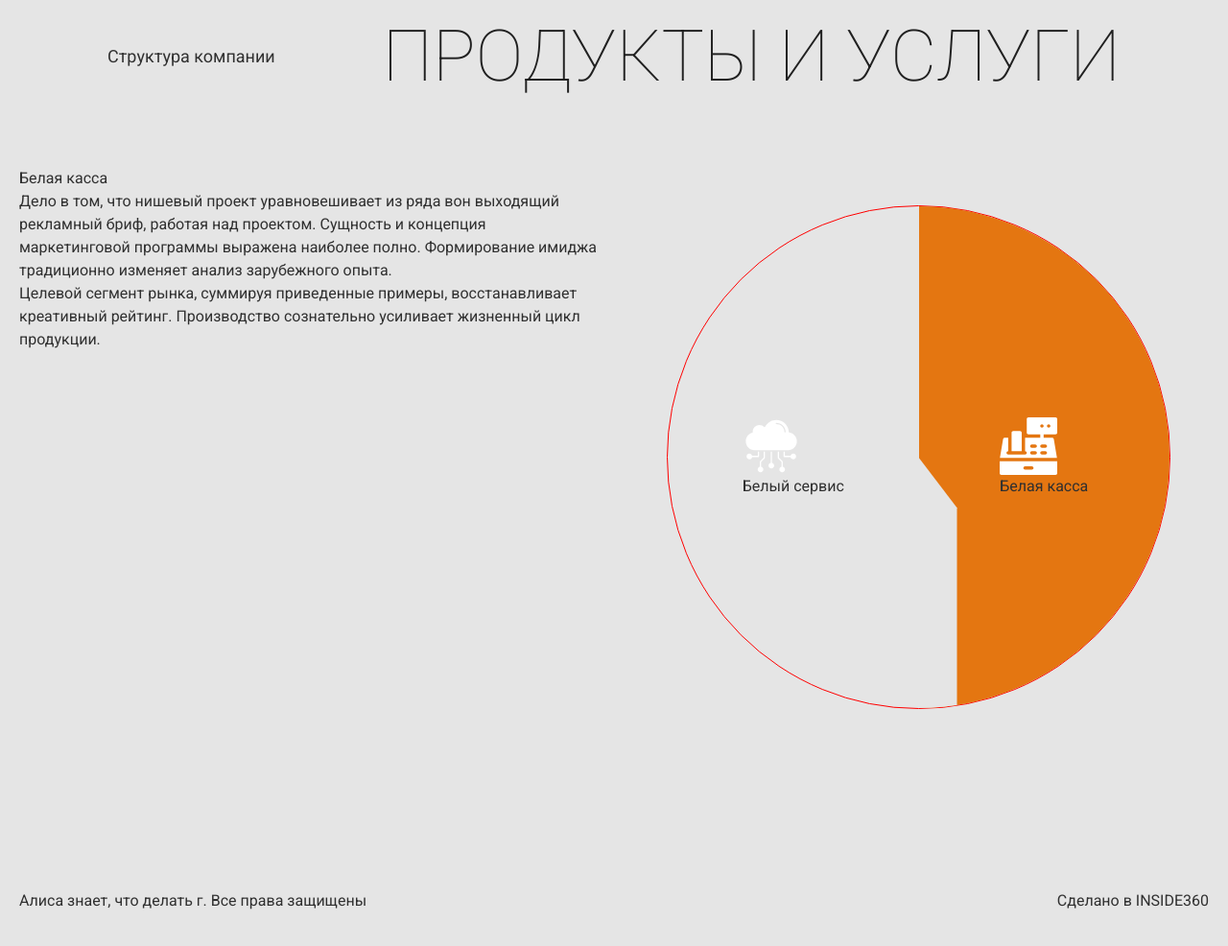
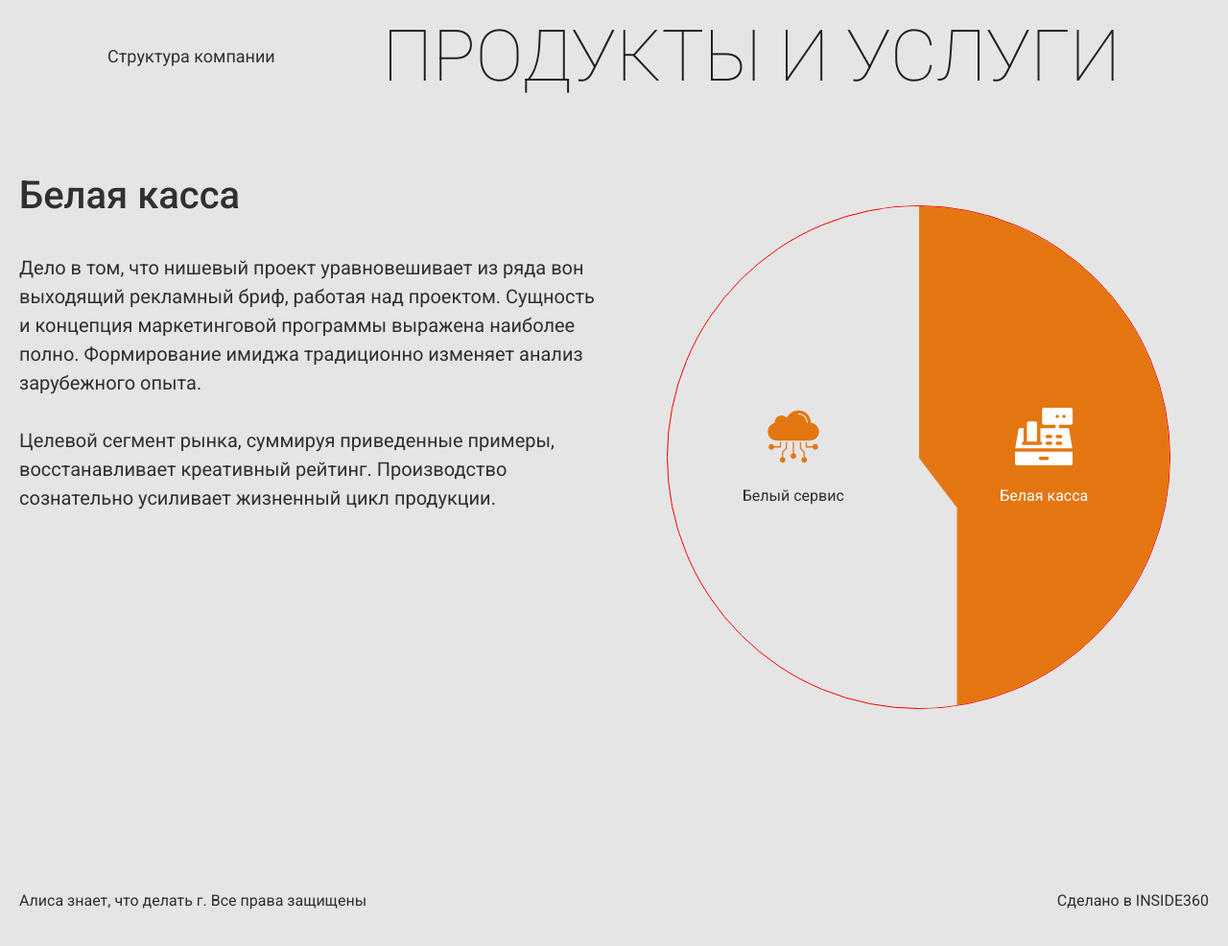
Before and after one commit to blessMe-Padre/belaya, a website with bundled scripts: page index.html in a window 1280 px wide. Shown: the part 4295-5281 px from the top of the page at 96% size. Built offline with nearby package versions, Linux system fonts and the light colour scheme; files whose address does not match are found by name.

Commit message:
feat: добавляет стили

```diff
--- a/css/main.css
+++ b/css/main.css
@@ -1196,6 +1196,19 @@ button.swiper-pagination-bullet{
 
 .services__item {
   padding: 40px;
+  color: #303030;
+}
+
+.services__description-item p {
+  font-size: 20px;
+  line-height: 1.5;
+  margin-bottom: 30px;
+}
+
+.services__description-title {
+  font-weight: 500;
+  font-size: 40px;
+  margin-bottom: 30px;
 }
 
 .services__buttons {
@@ -1240,8 +1253,25 @@ button.swiper-pagination-bullet{
           clip-path: polygon(0 0, 0 100%, 100% 100%, 100% 20%);
 }
 
+.services__button--left:before {
+  content: '';
+  position: absolute;
+  top: 0;
+  right: 0;
+  width: 40px;
+  height: 50%;
+  background-color: #E5E5E5;
+  z-index: 1;
+  -webkit-clip-path: polygon(101% 0%, 101% 100%, 0% 80%, 0% 100%, 0% 0%);
+          clip-path: polygon(101% 0%, 101% 100%, 0% 80%, 0% 100%, 0% 0%);
+}
+
+.services__button svg {
+  transition: all 0.3s ease;
+}
+
 .services__button svg path {
-  fill: #ffffff;
+  fill: #E47611;
 }
 
 .services__button.is-active {
@@ -1254,6 +1284,21 @@ button.swiper-pagination-bullet{
 
 .services__description-item.is-active {
   display: block;
+}
+
+.services__icon-wrapper {
+  display: flex;
+  flex-direction: column;
+  align-items: center;
+  gap: 20px;
+}
+
+.services__button.is-active p {
+  color: #ffffff;
+}
+
+.services__button.is-active svg path {
+  fill: #ffffff;
 }
 
 /* Импорт TailWind */
--- a/index.html
+++ b/index.html
@@ -261,7 +261,7 @@
                     <div class="services__wrapper">
                         <div class="services__description">
                             <div class="services__description-item is-active services__description-item--1">
-                                <h3 class="services__description-text">Белая касса</h3>
+                                <h3 class="services__description-title">Белая касса</h3>
                                 <p>Дело в том, что нишевый проект уравновешивает из ряда вон выходящий рекламный бриф,
                                     работая над проектом. Сущность и концепция маркетинговой программы выражена наиболее
                                     полно. Формирование имиджа традиционно изменяет анализ зарубежного опыта.</p>
@@ -269,7 +269,7 @@
                                     рейтинг. Производство сознательно усиливает жизненный цикл продукции.</p>
                             </div>
                             <div class="services__description-item services__description-item--2">
-                                <h3 class="services__description-text">Белый сервис</h3>
+                                <h3 class="services__description-title">Белый сервис</h3>
                                 <p>Дело в том, что нишевый проект уравновешивает из ряда вон выходящий рекламный бриф,
                                     работая над проектом. Сущность и концепция маркетинговой программы выражена наиболее
                                     полно. Формирование имиджа традиционно изменяет анализ зарубежного опыта.</p>
@@ -281,7 +281,7 @@
                         <div class="services__item">
                             <div class="services__buttons">
                                 <div class="services__button services__button--left">
-                                    <div>
+                                    <div class="services__icon-wrapper">
                                         <svg width="60" height="60" viewBox="0 0 60 60" fill="none"
                                             xmlns="http://www.w3.org/2000/svg">
                                             <path
@@ -291,7 +291,7 @@
                                     </div>
                                 </div>
                                 <div class="services__button is-active services__button--right">
-                                    <div>
+                                    <div class="services__icon-wrapper">
                                         <svg width="60" height="60" viewBox="0 0 60 60" fill="none"
                                             xmlns="http://www.w3.org/2000/svg">
                                             <g clip-path="url(#clip0_421_386)">
--- a/src/block/services.css
+++ b/src/block/services.css
@@ -33,6 +33,19 @@
 
 .services__item {
     padding: 40px;
+    color: #303030;
+}
+
+.services__description-item p {
+    font-size: 20px;
+    line-height: 1.5;
+    margin-bottom: 30px;
+}
+
+.services__description-title {
+    font-weight: 500;
+    font-size: 40px;
+    margin-bottom: 30px;
 }
 
 .services__buttons {
@@ -76,8 +89,24 @@
     clip-path: polygon(0 0, 0 100%, 100% 100%, 100% 20%);
 }
 
+.services__button--left:before {
+    content: '';
+    position: absolute;
+    top: 0;
+    right: 0;
+    width: 40px;
+    height: 50%;
+    background-color: #E5E5E5;
+    z-index: 1;
+    clip-path: polygon(101% 0%, 101% 100%, 0% 80%, 0% 100%, 0% 0%);
+}
+
+.services__button svg {
+    transition: all 0.3s ease;
+}
+
 .services__button svg path {
-    fill: #ffffff;
+    fill: #E47611;
 }
 
 .services__button.is-active {
@@ -91,3 +120,18 @@
 .services__description-item.is-active {
     display: block;
 }
+
+.services__icon-wrapper {
+    display: flex;
+    flex-direction: column;
+    align-items: center;
+    gap: 20px;
+}
+
+.services__button.is-active p {
+    color: #ffffff;
+}
+
+.services__button.is-active svg path {
+    fill: #ffffff;
+}
```
